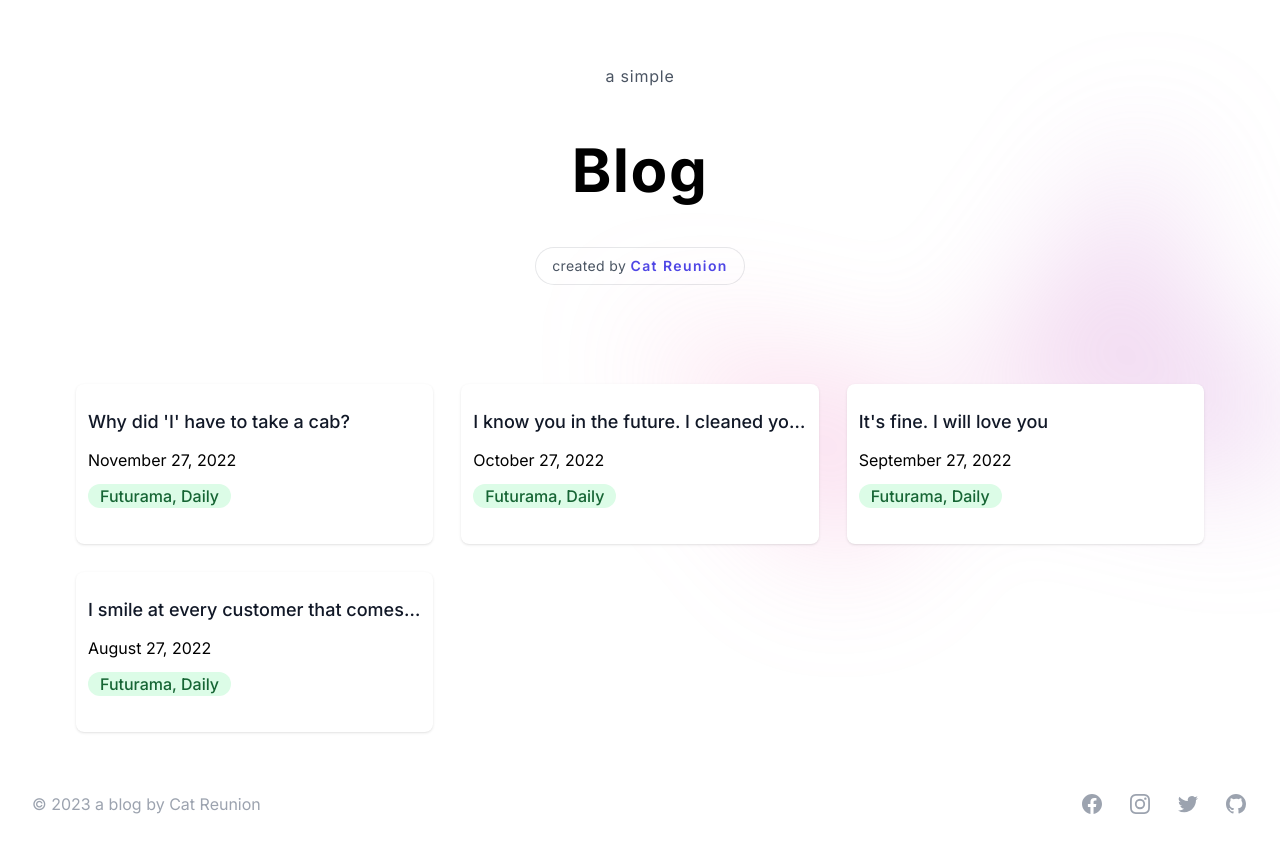
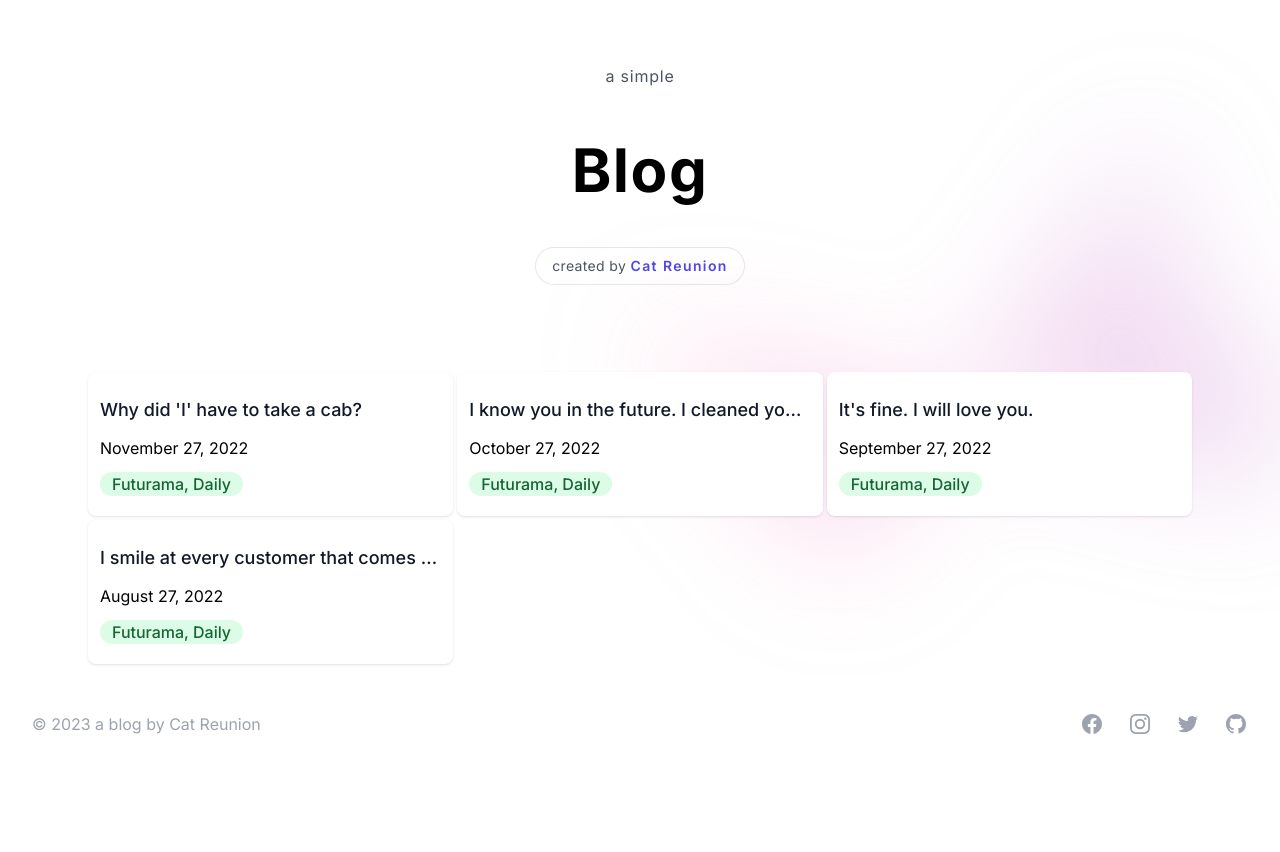
Before and after one commit to catreunion/isaac-sb, a Next.js app: page / in a window 1280 px wide. Shown: the top 852 px of the page. After the commit the page ends 800 px from the top, so only its background shows below. Built offline with nearby package versions, Linux system fonts and the light colour scheme.

Commit message:
version 1.0.10

```diff
--- a/src/articles/2022-08-27.md
+++ b/src/articles/2022-08-27.md
@@ -1,5 +1,5 @@
 ---
-title: 'I smile at every customer that comes in here'
+title: 'I smile at every customer that comes in here.'
 date: '2022-08-27'
 tag1: 'Futurama'
 tag2: 'Daily'
--- a/src/articles/2022-09-27.md
+++ b/src/articles/2022-09-27.md
@@ -1,5 +1,5 @@
 ---
-title: "It's fine. I will love you"
+title: "It's fine. I will love you."
 date: '2022-09-27'
 tag1: 'Futurama'
 tag2: 'Daily'
--- a/src/comp/C02ArticlesToDisplay.jsx
+++ b/src/comp/C02ArticlesToDisplay.jsx
@@ -3,16 +3,19 @@ import DateFormatter from '@/comp/DateFormatter'
 
 const ArticlesToDisplay = ({ articles }) => {
   return (
-    <ul role="list" className="mx-auto grid max-w-6xl grid-cols-1 gap-1 sm:grid-cols-2 lg:grid-cols-3">
+    <ul
+      role="list"
+      className="mx-auto grid max-w-6xl grid-cols-1 gap-1 px-3 sm:grid-cols-2 sm:px-6 lg:grid-cols-3"
+    >
       {articles.map((item) => (
-        <li key={item.id} className="col-span-1 m-3 divide-y divide-gray-200 rounded-lg bg-white shadow">
-          <div className="flex w-full items-center justify-between space-x-6 px-3 py-6">
+        <li key={item.id} className="col-span-1 divide-y divide-gray-200 rounded-lg bg-white shadow">
+          <div className="flex w-full items-center justify-between space-x-6 p-3">
             <div className="flex-1 truncate">
               <Link href={`/articles/${item.id}`}>
-                <h3 className="truncate pb-3 text-lg font-medium text-gray-900">{item.title}</h3>
+                <h3 className="truncate py-3 text-lg font-medium text-gray-900">{item.title}</h3>
                 <DateFormatter dateString={item.date} />
                 <div className="flex">
-                  <div className="my-3 grow-0 rounded-full bg-green-100 px-3 text-base font-medium text-green-800">
+                  <div className="mt-3 mb-2 grow-0 rounded-full bg-green-100 px-3 text-base font-medium text-green-800">
                     {`${item.tag1}, ${item.tag2}`}
                   </div>
                 </div>
```
